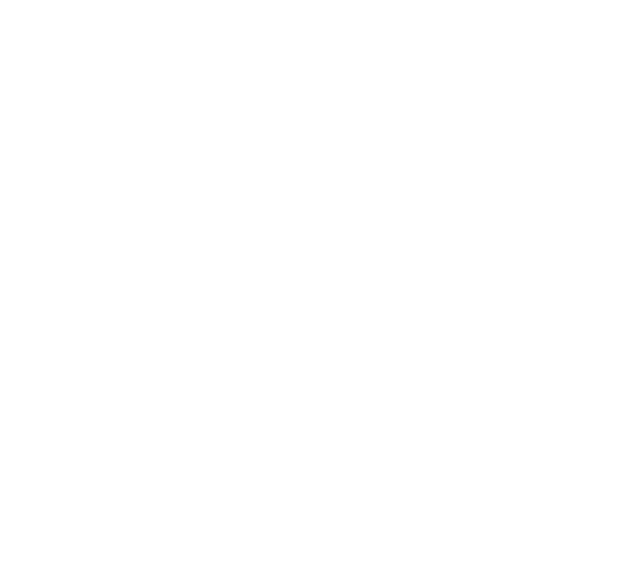
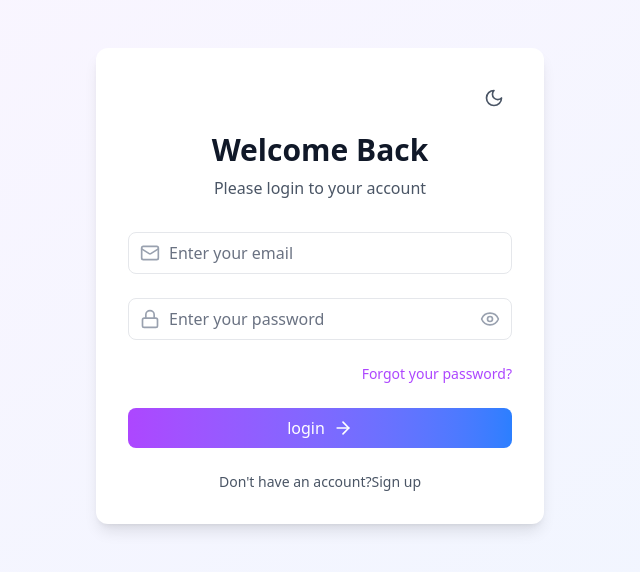
Before and after one commit to Chakibceran22/To_do_list_app, a React (Vite) app: page /login in a window 1280 px wide. Before the commit this address had no page. Shown: the top 572 px of the page, without its empty margins (320-960 px from the left). Built offline with nearby package versions, Linux system fonts and the light colour scheme.

Commit message:
creating the login page with no backend

```diff
--- /dev/null
+++ b/src/components/Login.jsx
@@ -0,0 +1,196 @@
+import React, { useState, useEffect } from "react";
+import { useNavigate } from "react-router-dom";
+
+import { Eye, EyeOff, Mail, Lock, User, ArrowRight, Moon, Sun } from 'lucide-react';
+
+const Login = () => {
+    const [showPassword, setShowPassword] = useState(false);
+    const [darkMode, setDarkMode] = useState(false);
+    const navigate = useNavigate();
+    const [formData, setFormData] = useState({
+        email: '',
+        password: '',
+    });
+    const [errors, setErrors] = useState({});
+
+    useEffect(() => {
+        if (window.matchMedia('(prefers-color-scheme: dark)').matches) {
+            setDarkMode(true);
+        }
+    }, []);
+
+    const validateForm = () => {
+        const newErrors = {};
+
+        if (!formData.email) {
+            newErrors.email = 'Email is required';
+        } else if (!/\S+@\S+\.\S+/.test(formData.email)) {
+            newErrors.email = 'Please enter a valid email';
+        }
+
+        if (!formData.password) {
+            newErrors.password = 'Password is required'; ew
+        } else if (formData.password.length < 6) {
+            newErrors.password = 'Password must be at least 6 characters';
+        }
+
+        setErrors(newErrors);
+        return Object.keys(newErrors).length === 0;
+    };
+
+    const handleSubmit = (e) => {
+        e.preventDefault();
+        if (validateForm()) {
+            console.log('Form submitted:', formData);
+        }
+    };
+
+    const handleChange = (e) => {
+        const { name, value } = e.target;
+        setFormData(prev => ({
+            ...prev,
+            [name]: value
+        }));
+        if (errors[name]) {
+            setErrors(prev => ({
+                ...prev,
+                [name]: ''
+            }));
+        }
+    };
+    return (
+        <div className={`min-h-screen transition-colors duration-200 ${darkMode
+                ? 'bg-gray-900'
+                : 'bg-gradient-to-br from-purple-50 to-blue-50'
+            } py-12 px-4 sm:px-6 lg:px-8`}>
+            <div className="max-w-md mx-auto">
+                <div className={`rounded-xl shadow-lg p-8 transition-colors duration-200 ${darkMode ? 'bg-gray-800' : 'bg-white'
+                    }`}>
+                    <div className="flex justify-end mb-4">
+                        <button
+                            onClick={() => setDarkMode(!darkMode)}
+                            className={`p-2 rounded-lg transition-colors duration-200 ${darkMode
+                                    ? 'text-yellow-300 hover:bg-gray-700'
+                                    : 'text-gray-600 hover:bg-gray-100'
+                                }`}
+                        >
+                            {darkMode ? <Sun size={20} /> : <Moon size={20} />}
+                        </button>
+                    </div>
+
+                    <div className="text-center mb-8">
+                        <h2 className={`text-3xl font-bold transition-colors duration-200 ${darkMode ? 'text-white' : 'text-gray-900'
+                            }`}>
+                            Welcome Back
+                        </h2>
+                        <p className={`mt-2 transition-colors duration-200 ${darkMode ? 'text-gray-300' : 'text-gray-600'
+                            }`}>
+                            Please login to your account
+                        </p>
+                    </div>
+
+                    <form onSubmit={handleSubmit} className="space-y-6">
+
+
+                        <div>
+                            <div className="relative">
+                                <Mail className={`absolute left-3 top-1/2 transform -translate-y-1/2 transition-colors duration-200 ${darkMode ? 'text-gray-500' : 'text-gray-400'
+                                    }`} size={20} />
+                                <input
+                                    type="email"
+                                    name="email"
+                                    value={formData.email}
+                                    onChange={handleChange}
+                                    className={`w-full pl-10 pr-4 py-2 rounded-lg focus:ring-2 focus:ring-purple-500 outline-none transition-all duration-200 border
+                          ${errors.email ? 'border-red-500' : darkMode ? 'border-gray-600' : 'border-gray-200'}
+                          ${darkMode
+                                            ? 'bg-gray-700 text-white border-gray-600 placeholder-gray-400'
+                                            : 'bg-white text-gray-900 border-gray-200 placeholder-gray-500'
+                                        }`}
+                                    placeholder="Enter your email"
+                                />
+                            </div>
+                            {errors.email && (
+                                <p className="mt-1 text-sm text-red-500">{errors.email}</p>
+                            )}
+                        </div>
+
+                        <div>
+                            <div className="relative">
+                                <Lock className={`absolute left-3 top-1/2 transform -translate-y-1/2 transition-colors duration-200 ${darkMode ? 'text-gray-500' : 'text-gray-400'
+                                    }`} size={20} />
+                                <input
+                                    type={showPassword ? 'text' : 'password'}
+                                    name="password"
+                                    value={formData.password}
+                                    onChange={handleChange}
+                                    className={`w-full pl-10 pr-12 py-2 rounded-lg focus:ring-2 focus:ring-purple-500 outline-none transition-all duration-200 border
+                          ${errors.password ? 'border-red-500' : darkMode ? 'border-gray-600' : 'border-gray-200'}
+                          ${darkMode
+                                            ? 'bg-gray-700 text-white border-gray-600 placeholder-gray-400'
+                                            : 'bg-white text-gray-900 border-gray-200 placeholder-gray-500'
+                                        }`}
+                                    placeholder="Enter your password"
+                                />
+                                <button
+                                    type="button"
+                                    onClick={() => setShowPassword(!showPassword)}
+                                    className={`absolute right-3 top-1/2 transform -translate-y-1/2 transition-colors duration-200 ${darkMode ? 'text-gray-400 hover:text-gray-300' : 'text-gray-400 hover:text-gray-600'
+                                        }`}
+                                >
+                                    {showPassword ? <EyeOff size={20} /> : <Eye size={20} />}
+                                </button>
+                            </div>
+                            {errors.password && (
+                                <p className="mt-1 text-sm text-red-500">{errors.password}</p>
+                            )}
+                        </div>
+
+                        <div className="flex justify-end">
+                            <button
+                                type="button"
+                                className="text-sm text-purple-500 hover:text-purple-400 transition-colors duration-200"
+                            >
+                                Forgot your password?
+                            </button>
+                        </div>
+
+
+                        <button
+                            type="submit"
+                            className="w-full bg-gradient-to-r from-purple-500 to-blue-500 text-white py-2 rounded-lg
+                      hover:from-purple-600 hover:to-blue-600 focus:outline-none focus:ring-2 focus:ring-purple-500
+                      flex items-center justify-center gap-2 group transition-all duration-200 hover:shadow-md"
+                        >
+                            <span>login</span>
+                            <ArrowRight
+                                size={20}
+                                className="transition-transform group-hover:translate-x-1"
+                            />
+                        </button>
+                    </form>
+
+                    <div className="mt-6 text-center">
+                        <p className={`text-sm transition-colors duration-200 ${darkMode
+                                ? 'text-gray-300 '
+                                : 'text-gray-600 '
+                            }`}>Don't have an account?
+                            <button
+                                onClick={() => {
+                                    navigate('/signup');
+                                }}
+                                className={`text-sm transition-colors duration-200 ${darkMode
+                                        ? 'text-gray-300 hover:text-purple-400 cursor-pointer'
+                                        : 'text-gray-600 hover:text-purple-600 cursor-pointer'
+                                    }`}
+                            >
+                                Sign up
+                            </button></p>
+
+                    </div>
+                </div>
+            </div>
+        </div>
+    );
+}
+export default Login;
--- a/src/routes/AppRouter.jsx
+++ b/src/routes/AppRouter.jsx
@@ -2,6 +2,7 @@
 import { BrowserRouter as Router, Route,Routes } from "react-router-dom";
 import TodoList from "../components/TodoList";
 import AuthPages from "../components/AuthPages";
+import Login from "../components/Login";
 
 const AppRouter = () => {
     return (
@@ -9,6 +10,7 @@
             <Routes>
                 <Route path="/" element={<TodoList />} />
                 <Route path="/auth" element={<AuthPages />} />
+                <Route path="/login" element={<Login />} />
             </Routes>
         </Router>
     );
```
